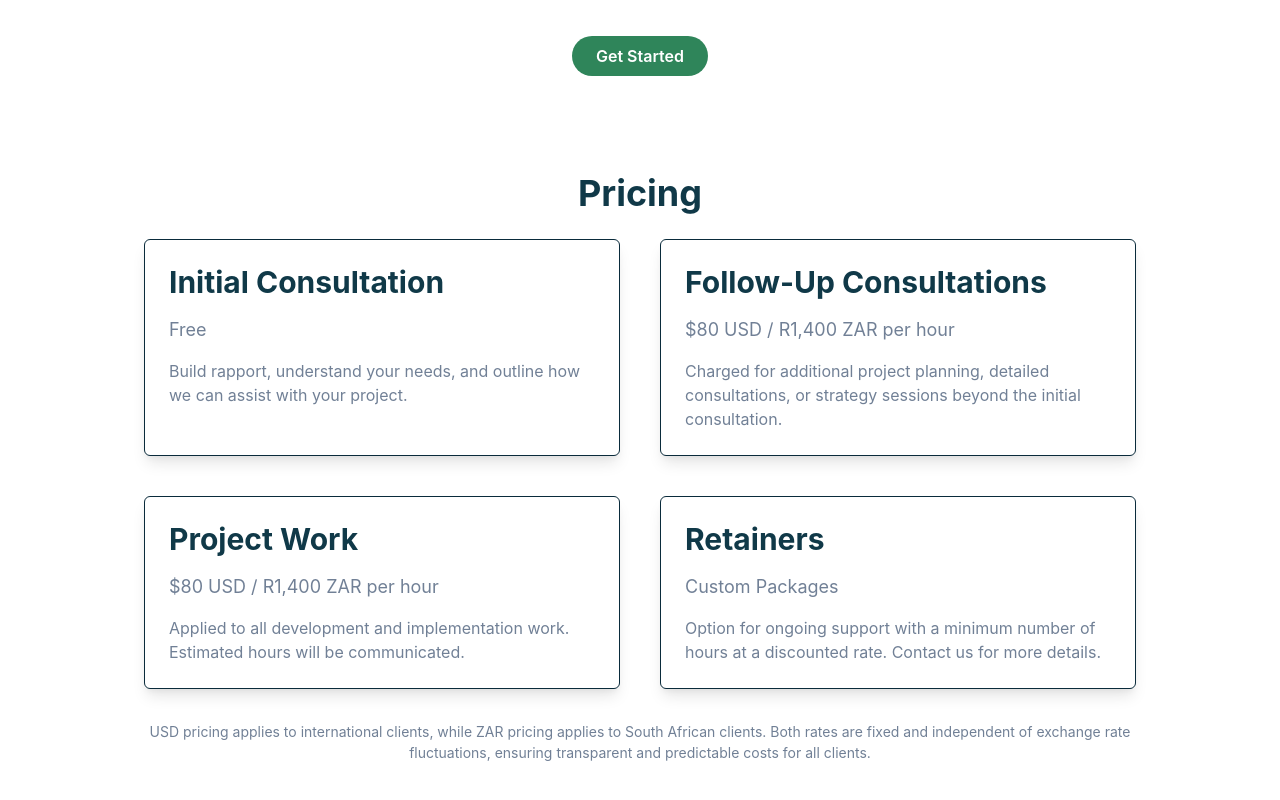
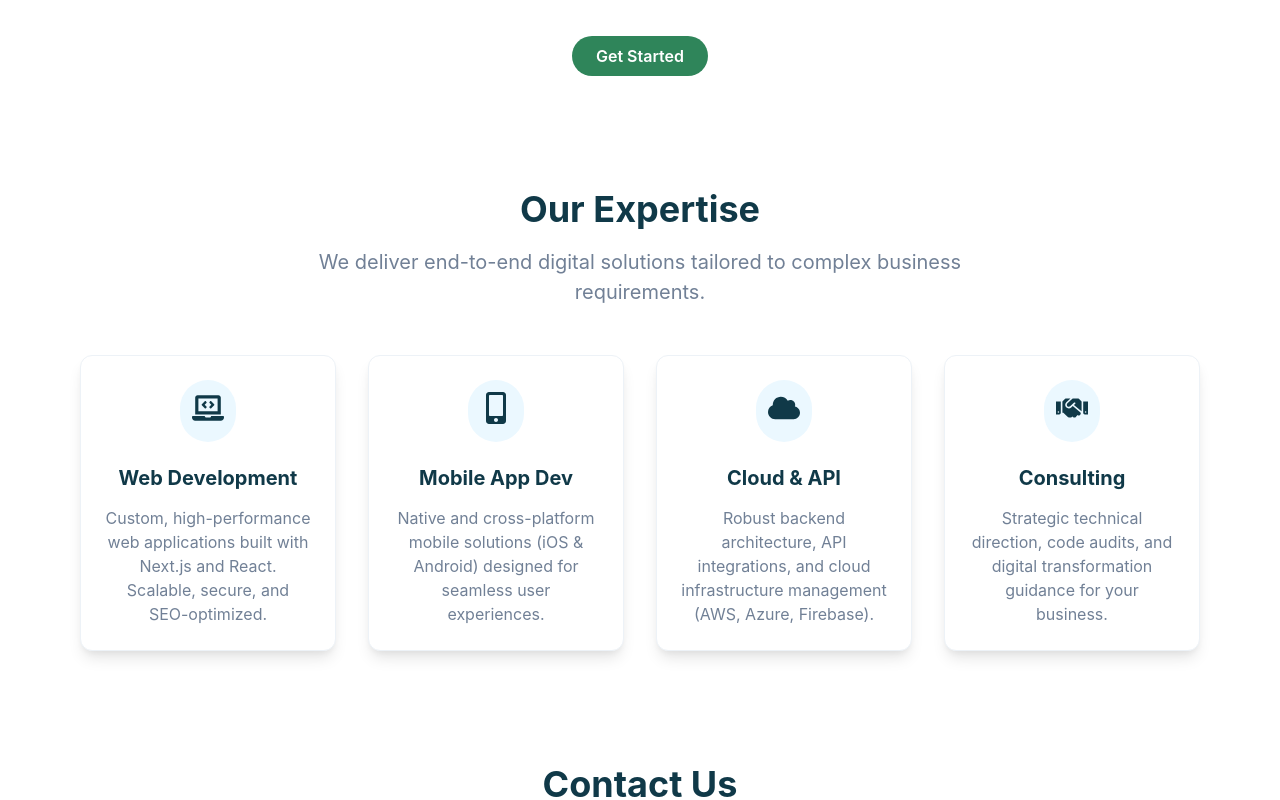
Before and after one commit to wernerbrynard/web-artisan, a Next.js app: page / in a window 1280 px wide. Shown: the part 1240-2040 px from the top of the page. Built offline with nearby package versions, Linux system fonts and the light colour scheme.

Commit message:
Replace Pricing with Services component for Agency branding

```diff
--- a/package.json
+++ b/package.json
@@ -20,6 +20,7 @@
     "next-sitemap": "^4.2.3",
     "react": "^18",
     "react-dom": "^18",
+    "react-icons": "^5.5.0",
     "resend": "^6.9.1",
     "sass": "^1.77.8"
   },
--- a/src/app/page.js
+++ b/src/app/page.js
@@ -3,7 +3,7 @@ import { Box } from '@chakra-ui/react';
 import Hero from '../components/Hero'; // Adjust the path if necessary
 import AboutUs from '@/components/AboutUs';
 import NavBar from '@/components/NavBar';
-import Pricing from '@/components/Pricing';
+import ServicesSection from '@/components/ServicesSection';
 import ContactForm from '@/components/ContactForm';
 
 export default function Home() {
@@ -11,7 +11,7 @@ export default function Home() {
     <main>
       <Hero />
       <AboutUs />
-      <Pricing />
+      <ServicesSection />
       <ContactForm />
     </main>
   );
--- a/src/components/Pricing.js
+++ /dev/null
@@ -1,108 +0,0 @@
-// src/components/Pricing.js
-'use client';
-
-import {
-  Container,
-  SimpleGrid,
-  Box,
-  Heading,
-  Text,
-  Stack,
-  useBreakpointValue,
-} from '@chakra-ui/react';
-
-export default function Pricing() {
-  return (
-    <Container maxW={'5xl'} py={12}>
-      <Heading color={'var(--main-color)'} mb={6} textAlign={'center'}>
-        Pricing
-      </Heading>
-      <SimpleGrid columns={{ base: 1, md: 2 }} spacing={10}>
-        <Box
-          bg={'var(--background-color)'}
-          p={6}
-          rounded={'md'}
-          shadow={'lg'}
-          border={`1px solid var(--main-color-dark)`}
-        >
-          <Stack spacing={4}>
-            <Heading color={'var(--main-color)'} size={'lg'}>
-              Initial Consultation
-            </Heading>
-            <Text color={'var(--text-light-color)'} fontSize={'lg'}>
-              Free
-            </Text>
-            <Text color={'var(--text-light-color)'} fontSize={'md'}>
-              Build rapport, understand your needs, and outline how we can assist with your project.
-            </Text>
-          </Stack>
-        </Box>
-        <Box
-          bg={'var(--background-color)'}
-          p={6}
-          rounded={'md'}
-          shadow={'lg'}
-          border={`1px solid var(--main-color-dark)`}
-        >
-          <Stack spacing={4}>
-            <Heading color={'var(--main-color)'} size={'lg'}>
-              Follow-Up Consultations
-            </Heading>
-            <Text color={'var(--text-light-color)'} fontSize={'lg'}>
-              $80 USD / R1,400 ZAR per hour
-            </Text>
-            <Text color={'var(--text-light-color)'} fontSize={'md'}>
-              Charged for additional project planning, detailed consultations, or strategy sessions beyond the initial consultation.
-            </Text>
-          </Stack>
-        </Box>
-        <Box
-          bg={'var(--background-color)'}
-          p={6}
-          rounded={'md'}
-          shadow={'lg'}
-          border={`1px solid var(--main-color-dark)`}
-        >
-          <Stack spacing={4}>
-            <Heading color={'var(--main-color)'} size={'lg'}>
-              Project Work
-            </Heading>
-            <Text color={'var(--text-light-color)'} fontSize={'lg'}>
-              $80 USD / R1,400 ZAR per hour
-            </Text>
-            <Text color={'var(--text-light-color)'} fontSize={'md'}>
-              Applied to all development and implementation work. Estimated hours will be communicated.
-            </Text>
-          </Stack>
-        </Box>
-        <Box
-          bg={'var(--background-color)'}
-          p={6}
-          rounded={'md'}
-          shadow={'lg'}
-          border={`1px solid var(--main-color-dark)`}
-        >
-          <Stack spacing={4}>
-            <Heading color={'var(--main-color)'} size={'lg'}>
-              Retainers
-            </Heading>
-            <Text color={'var(--text-light-color)'} fontSize={'lg'}>
-              Custom Packages
-            </Text>
-            <Text color={'var(--text-light-color)'} fontSize={'md'}>
-              Option for ongoing support with a minimum number of hours at a discounted rate. Contact us for more details.
-            </Text>
-          </Stack>
-        </Box>
-      </SimpleGrid>
-      <Text
-        color={'var(--text-light-color)'}
-        fontSize={'sm'}
-        textAlign={'center'}
-        mt={8}
-      >
-        USD pricing applies to international clients, while ZAR pricing applies to South African clients. Both rates are fixed and independent of exchange rate fluctuations, ensuring transparent and predictable costs for all clients.
-      </Text>
-    </Container>
-  );
-}
--- /dev/null
+++ b/src/components/ServicesSection.js
@@ -0,0 +1,92 @@
+// src/components/ServicesSection.js
+'use client';
+
+import {
+  Container,
+  SimpleGrid,
+  Box,
+  Heading,
+  Text,
+  Stack,
+  Icon,
+} from '@chakra-ui/react';
+import { FaLaptopCode, FaMobileAlt, FaCloud, FaHandshake } from 'react-icons/fa';
+
+const Feature = ({ title, text, icon }) => {
+  return (
+    <Box
+      bg={'var(--background-color)'}
+      p={6}
+      rounded={'xl'}
+      shadow={'lg'}
+      border={`1px solid`}
+      borderColor={'gray.100'}
+      _hover={{ transform: 'translateY(-5px)', shadow: 'xl', borderColor: 'var(--accent-color)' }}
+      transition="all 0.2s"
+    >
+      <Stack spacing={4} align="center" textAlign="center">
+        <Box
+            p={3}
+            bg={'blue.50'}
+            color={'var(--main-color)'}
+            rounded={'full'}
+            mb={2}
+        >
+             {icon}
+        </Box>
+        <Heading color={'var(--main-color)'} size={'md'} fontWeight="bold">
+          {title}
+        </Heading>
+        <Text color={'var(--text-light-color)'} fontSize={'md'}>
+          {text}
+        </Text>
+      </Stack>
+    </Box>
+  );
+};
+
+export default function ServicesSection() {
+  return (
+    <Container maxW={'6xl'} py={16}>
+      <Stack spacing={4} as={Container} maxW={'3xl'} textAlign={'center'} mb={12}>
+        <Heading color={'var(--main-color)'} fontSize={{ base: '3xl', md: '4xl' }}>
+          Our Expertise
+        </Heading>
+        <Text color={'var(--text-light-color)'} fontSize={'xl'}>
+          We deliver end-to-end digital solutions tailored to complex business requirements.
+        </Text>
+      </Stack>
+
+      <SimpleGrid columns={{ base: 1, md: 2, lg: 4 }} spacing={8}>
+        <Feature
+          icon={<Icon as={FaLaptopCode} w={8} h={8} />}
+          title={'Web Development'}
+          text={
+            'Custom, high-performance web applications built with Next.js and React. Scalable, secure, and SEO-optimized.'
+          }
+        />
+        <Feature
+          icon={<Icon as={FaMobileAlt} w={8} h={8} />}
+          title={'Mobile App Dev'}
+          text={
+            'Native and cross-platform mobile solutions (iOS & Android) designed for seamless user experiences.'
+          }
+        />
+        <Feature
+          icon={<Icon as={FaCloud} w={8} h={8} />}
+          title={'Cloud & API'}
+          text={
+            'Robust backend architecture, API integrations, and cloud infrastructure management (AWS, Azure, Firebase).'
+          }
+        />
+        <Feature
+          icon={<Icon as={FaHandshake} w={8} h={8} />}
+          title={'Consulting'}
+          text={
+            'Strategic technical direction, code audits, and digital transformation guidance for your business.'
+          }
+        />
+      </SimpleGrid>
+    </Container>
+  );
+}
```
Also changed, not shown: 1 other file (tests, documents, lock files or other folders).
